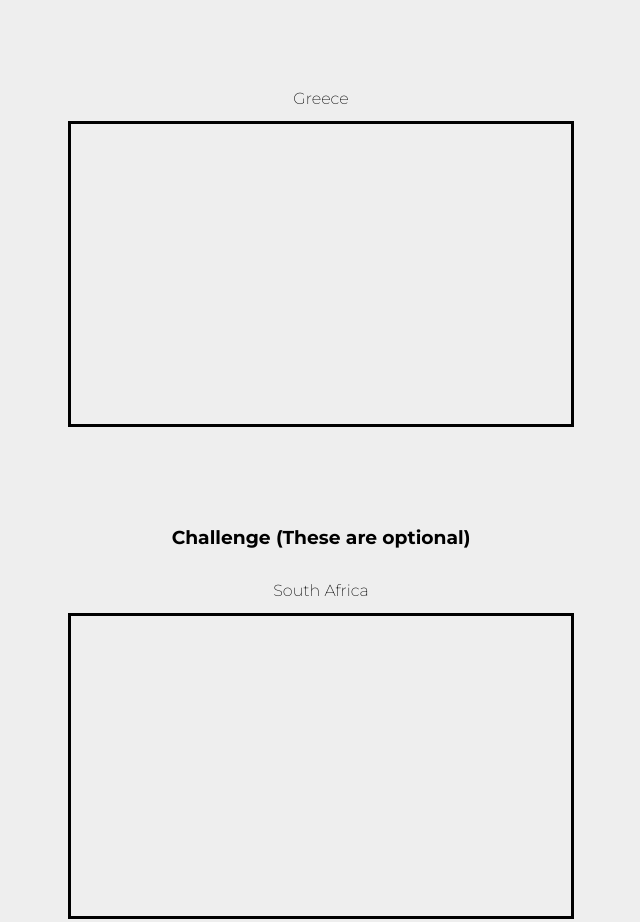
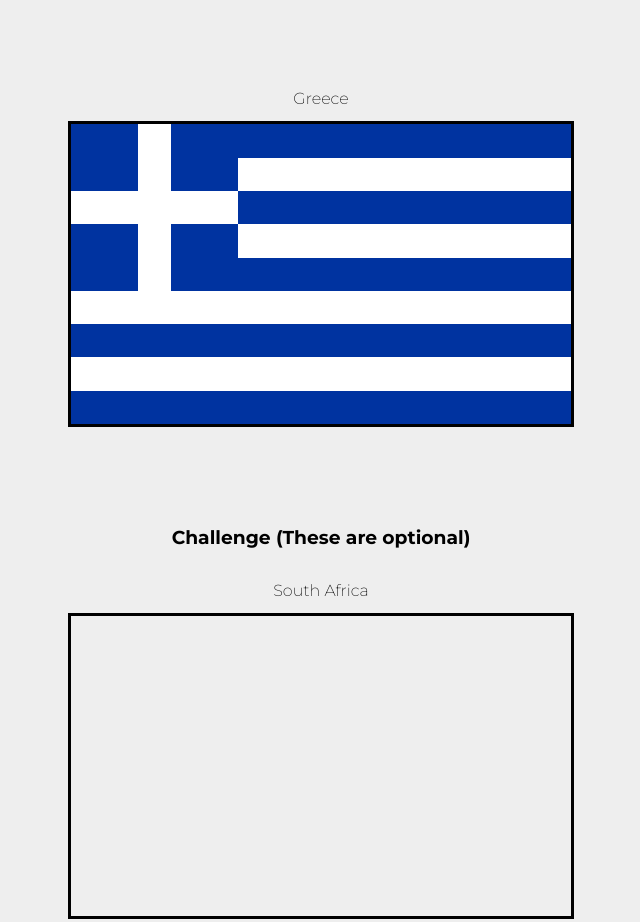
Before and after one commit to noah-CAL/WDB-hw2, a plain HTML site: page index.html in a window 1280 px wide. Shown: the part 2240-3162 px from the top of the page, without its empty margins (319-959 px from the left). Drawn offline with Linux system fonts and the light colour scheme.

Commit message:
greek flag

```diff
--- a/index.html
+++ b/index.html
@@ -64,6 +64,21 @@
     <h2>Greece</h2>
     <div class="flag">
       <!-- insert flag here -->
+        <div class="stripes">
+            <div class="greekblue ninevert"></div>
+            <div class="white ninevert"></div>
+            <div class="greekblue ninevert"></div>
+            <div class="white ninevert"></div>
+            <div class="greekblue ninevert"></div>
+            <div class="white ninevert"></div>
+            <div class="greekblue ninevert"></div>
+            <div class="white ninevert"></div>
+            <div class="greekblue ninevert"></div>
+        </div>
+        <div class="greek-plus greekblue">
+            <div class="white plus-stripe-vert"></div>
+            <div class="white plus-stripe-horiz"></div>
+        </div>
     </div>
 
     <h3>Challenge (These are optional)</h3>
--- a/style.css
+++ b/style.css
@@ -37,6 +37,11 @@
     margin-bottom: 5rem;
   }
 
+  div {
+      height: inherit;
+      width: inherit;
+  }
+
   .horiz {
     display: flex;
     flex-direction: row;
@@ -52,6 +57,10 @@
 
   .sixvert {
     height: 16.666666%;
+  }
+
+  .ninevert {
+      height: 11.1111%;
   }
 
   .threehoriz {
@@ -79,11 +88,32 @@
     display: flex;
     justify-content: center;
     align-items: center;
-    background-blend-mode:exclusion;
   }
 
   #flag-eagle {
     width: 100%;
+  }
+
+  .greek-plus {
+    position: relative;
+    top: -100%;
+    width: 33.333%;
+    height: 55.5%;
+    z-index: 2;
+  }
+
+  .plus-stripe-vert {
+      position: relative;
+      left: 40%;
+      width: 20%;
+      height: 100%;
+  }
+
+  .plus-stripe-horiz {
+      position: relative;
+      top: -60%;
+      width: 100%;
+      height: 20%;
   }
 
   /* Colors/ Feel free to add your own! */
@@ -116,6 +146,10 @@
     background-color: blue;
   }
 
+  .greekblue {
+      background: #0033a0;
+  }
+
   .lightblue {
     background-color: lightblue;
   }
```
